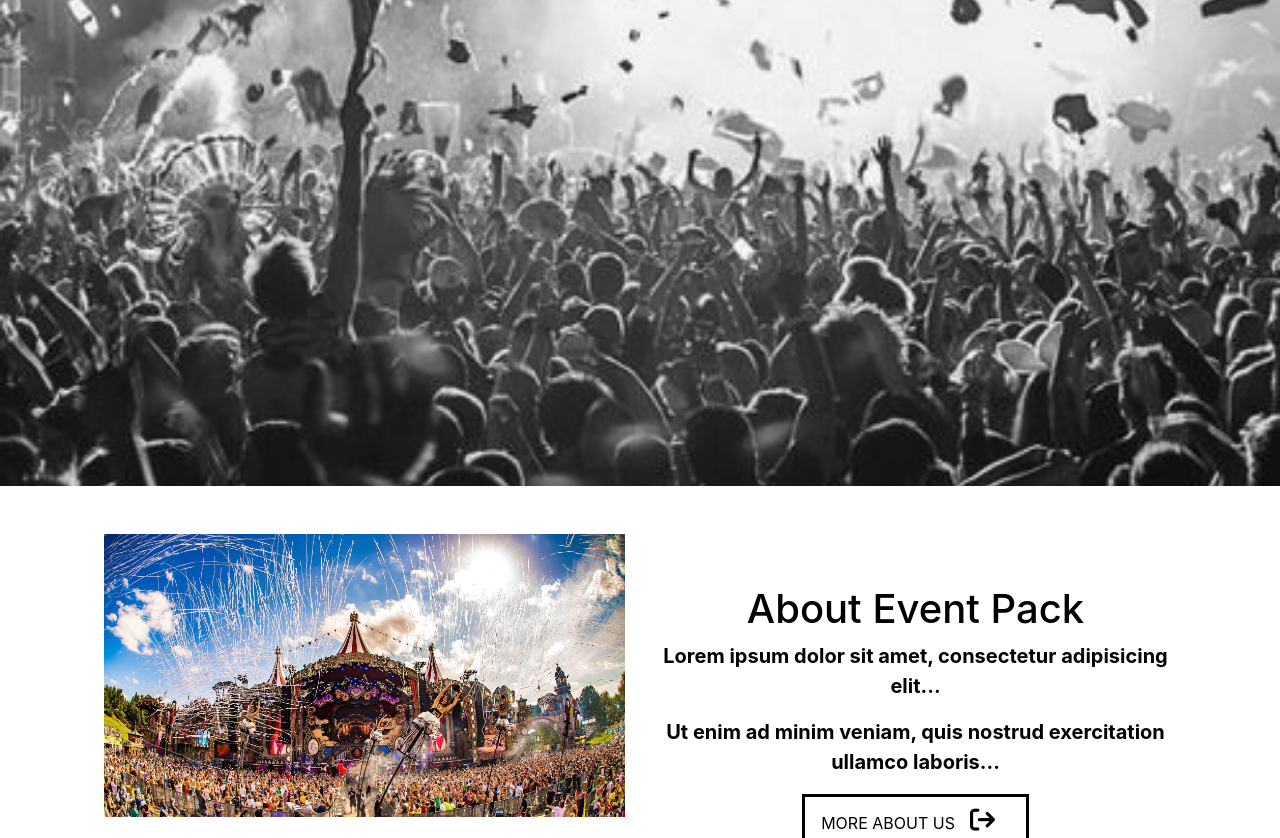
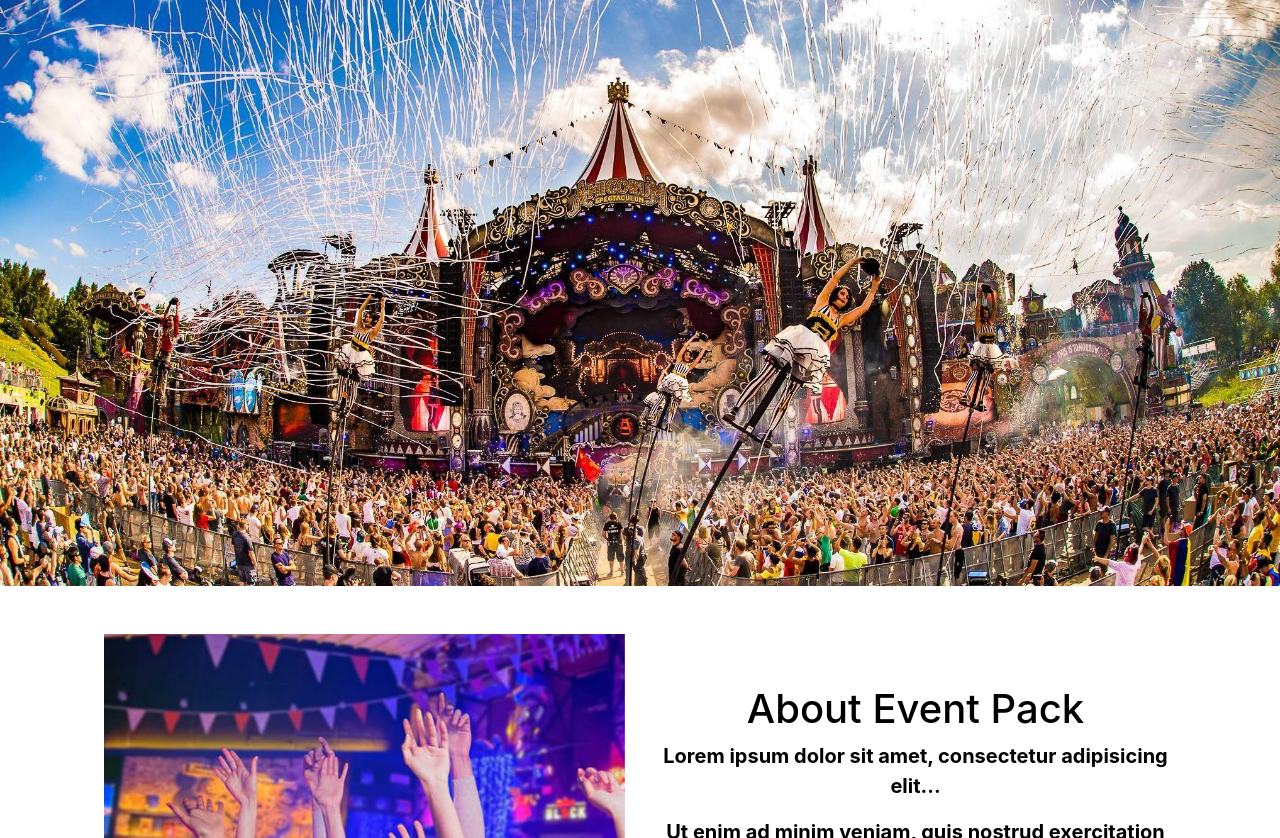
Before and after one commit to sajinrajan/EVENT-MANAGEMENT, a plain HTML site: page index.html in a window 1280 px wide. Shown: the part 114-952 px from the top of the page. Drawn offline with nearby package versions, Linux system fonts and the light colour scheme; a web font is replaced by a local one.

Commit message:
about vid-img 0

```diff
--- a/index.html
+++ b/index.html
@@ -52,7 +52,7 @@
         <div class="container mt-5 about-text-img">
             <div class="row">
               <div class="col-sm-6 about-image">
-                <img src="./image/776830.jpg" alt="">
+                <img src="./image/party.png" alt="">
               </div>
               <div class="col-sm-6 about-text">
                 <h3>About Event Pack</h3>
--- a/style.css
+++ b/style.css
@@ -11,9 +11,9 @@
 
   .main-image{
     width: 100%;
-    height: 600px;
+    height: 700px;
     object-fit: cover;
-    background-image: url(./image/aa8c18ca0d08f8d54250b5809864ec74.jpg);
+    background-image: url(./image/776830.jpg);
     background-size: cover;
     background-attachment: fixed;
     background-repeat: no-repeat;
```
